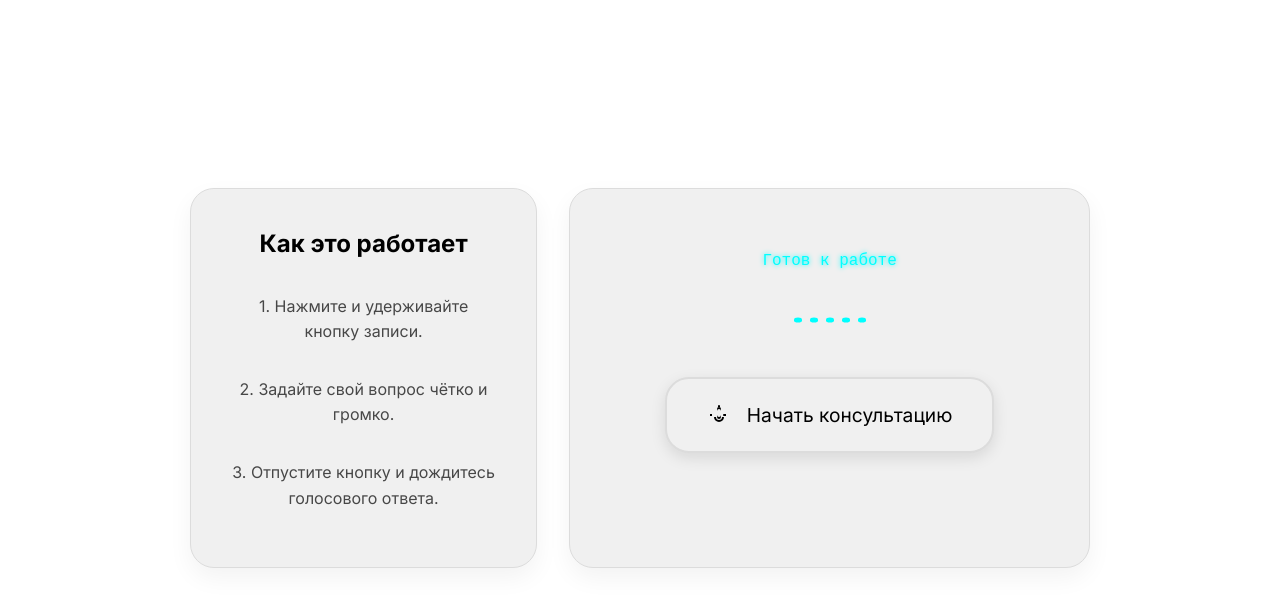
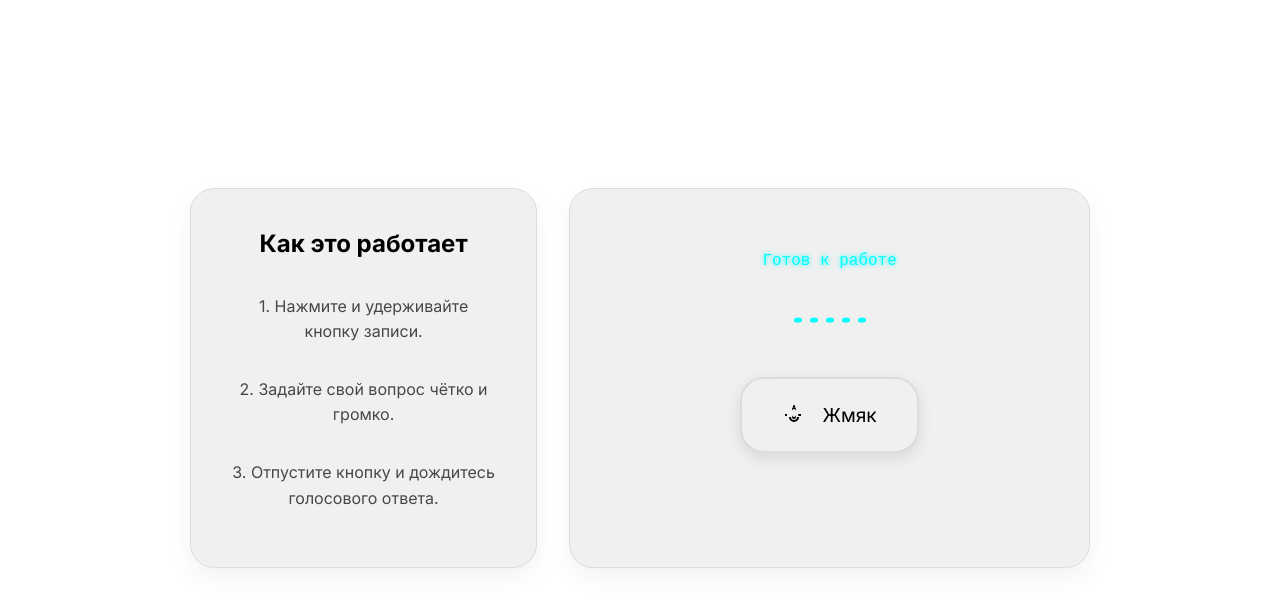
Before and after one commit to 5k1720/5k1720.github.io, a website: page voice-assistant.html in a window 1280 px wide. Shown: the part 66-672 px from the top of the page. Drawn offline with Linux system fonts and the light colour scheme.

Commit message:
Update voice-assistant.html

```diff
--- a/voice-assistant.html
+++ b/voice-assistant.html
@@ -38,7 +38,7 @@
             </div>
             <button id="connectButton" class="connect-button">
                 <span class="icon-mic"></span>
-                <span class="button-text">Начать консультацию</span>
+                <span class="button-text">Жмяк</span>
             </button>
             <div id="transcript" class="transcript-display"></div>
         </div>
```
